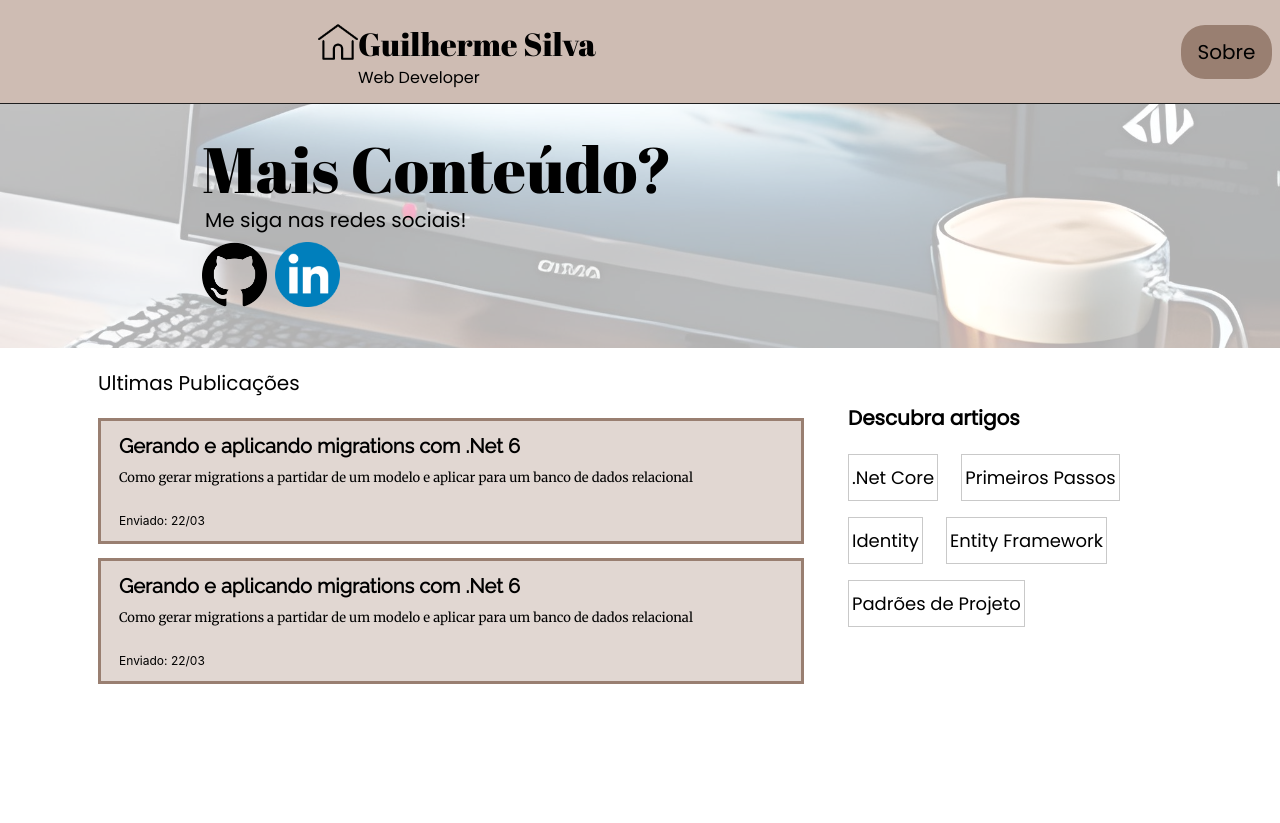
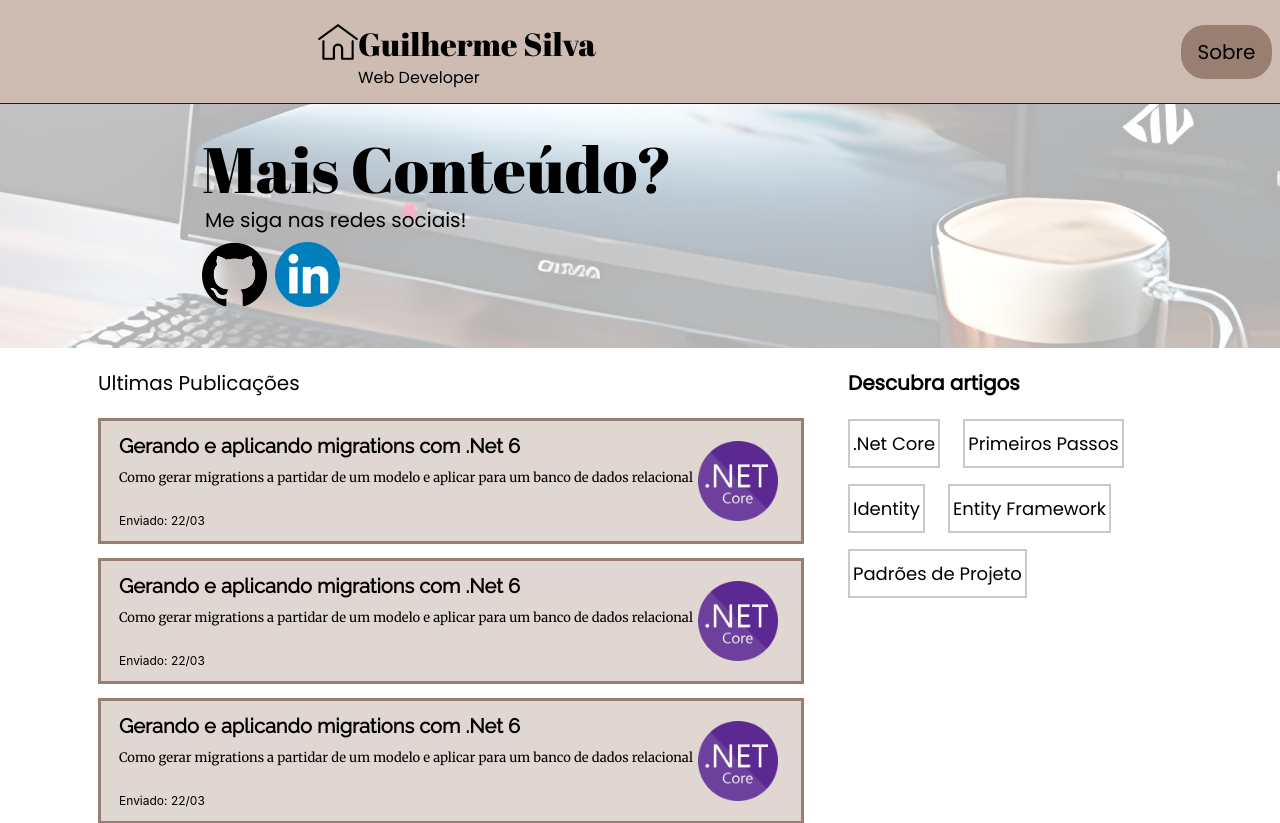
Before and after one commit to DevGuilhermeSv/Portfolio, an Angular app: page / in a window 1280 px wide. Shown: the top 823 px of the page. Before the commit the page ends 800 px from the top, so only its background shows below. Built offline with nearby package versions, Linux system fonts and the light colour scheme.

Commit message:
added article img

```diff
--- a/src/app/app.component.css
+++ b/src/app/app.component.css
@@ -8,7 +8,7 @@
     display: flex;
     width: 100%;
     height: auto;
-    align-items: center;
+    align-items: flex-start;
     justify-content: center;
 }
 #list{
--- a/src/app/app.component.ts
+++ b/src/app/app.component.ts
@@ -13,13 +13,45 @@ export class AppComponent {
         id: 1,
         title:"Gerando e aplicando migrations com .Net 6",
         data: "22/03",
-        description:"Como gerar migrations a partidar de um modelo e aplicar para um banco de dados relacional"
-    },
+        description:"Como gerar migrations a partidar de um modelo e aplicar para um banco de dados relacional",
+        img:"../../assets/icons/NET_Core_Logo.svg.png"
+      },
     {
         id: 2,
         title:"Gerando e aplicando migrations com .Net 6",
         data: "22/03",
-        description:"Como gerar migrations a partidar de um modelo e aplicar para um banco de dados relacional"
-    }
+        description:"Como gerar migrations a partidar de um modelo e aplicar para um banco de dados relacional",
+        img:"../../assets/icons/NET_Core_Logo.svg.png"
+    },
+
+    {
+      id: 3,
+      title:"Gerando e aplicando migrations com .Net 6",
+      data: "22/03",
+      description:"Como gerar migrations a partidar de um modelo e aplicar para um banco de dados relacional",
+      img:"../../assets/icons/NET_Core_Logo.svg.png"
+  },
+
+    {
+      id: 4,
+      title:"Gerando e aplicando migrations com .Net 6",
+      data: "22/03",
+      description:"Como gerar migrations a partidar de um modelo e aplicar para um banco de dados relacional",
+      img:"../../assets/icons/NET_Core_Logo.svg.png"
+    },
+    {
+        id: 5,
+        title:"Gerando e aplicando migrations com .Net 6",
+        data: "22/03",
+        description:"Como gerar migrations a partidar de um modelo e aplicar para um banco de dados relacional",
+        img:"../../assets/icons/NET_Core_Logo.svg.png"
+    },
+    {
+        id: 6,
+        title:"Gerando e aplicando migrations com .Net 6",
+        data: "22/03",
+        description:"Como gerar migrations a partidar de um modelo e aplicar para um banco de dados relacional",
+        img:"../../assets/icons/NET_Core_Logo.svg.png"
+  }
 ];
 }
--- a/src/app/article-link/article-link.component.css
+++ b/src/app/article-link/article-link.component.css
@@ -1,6 +1,6 @@
 #article-link{
     background: #ffffff;
-    border: 1px solid #C9C9C9;
+    border: 2px solid #C9C9C9;
     height: 45px;
     font-family: 'Poppins';
     font-style: normal;
--- a/src/app/articles.ts
+++ b/src/app/articles.ts
@@ -4,4 +4,5 @@ export interface Articles
     title: string;
     description: string;
     data: string;
+    img: string;
 }
--- a/src/app/element-list/element-list.component.css
+++ b/src/app/element-list/element-list.component.css
@@ -4,8 +4,7 @@
     width: 100%;
     height: 100%;
     display: flex;
-    flex-direction: column;
-    justify-content: space-around;
+
 }
 a{
     color: black;
@@ -36,3 +35,17 @@ a{
     line-height: 15px;
     margin-left: 18px;
 }
+#content{
+    display: flex;
+    flex-direction: column;
+    justify-content: space-around;
+}
+#img{
+    display: flex;
+    align-items: center;
+    margin-left: 5px;
+}
+img{
+    max-width: 80px;
+    max-height: 80px;
+}
--- a/src/app/element-list/element-list.component.html
+++ b/src/app/element-list/element-list.component.html
@@ -1,8 +1,14 @@
 <div id="element">
-    <a href="http://">
-        <div id="title">{{article.title}}</div>
-        <div id="description" >{{article.description}}</div>
-    </a>
-    <div id="data">Enviado: {{article.data}}</div>
+    <div id="content">
+        <a href="http://">
+            <div id="title">{{article.title}}</div>
+            <div id="description">{{article.description}}</div>
+        </a>
+        <div id="data">Enviado: {{article.data}}</div>
+    </div>
+
+    <div id="img">
+        <img src="{{article.img}}" alt="" srcset="">
+    </div>
 
 </div>
```
